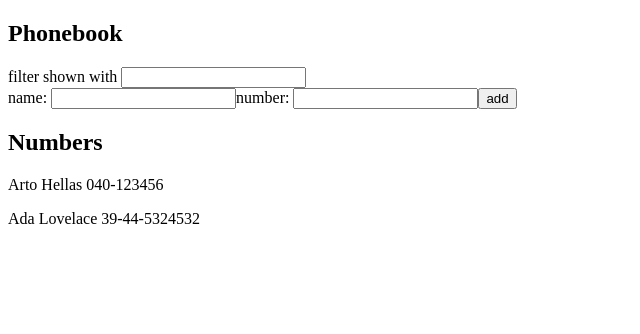
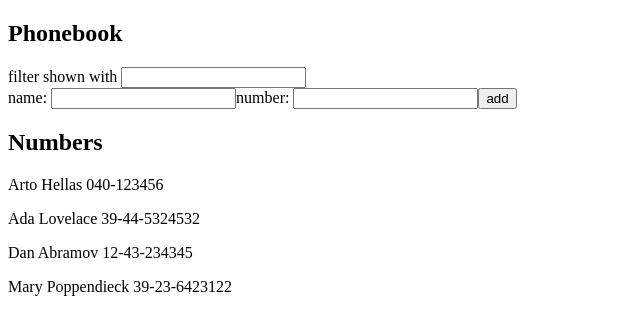
Before and after one commit to JunkyardCat/fullstackcert, a React (Create React App) app in the folder Part2/phonebook/: page / in a window 1280 px wide. Shown: the top 334 px of the page, without its empty margins (0-640 px from the left). Built offline with nearby package versions, Linux system fonts and the light colour scheme.

Commit message:
added the missing data from exercise 2b

```diff
--- a/Part2/phonebook/src/App.js
+++ b/Part2/phonebook/src/App.js
@@ -37,7 +37,9 @@
 const App = () =>{
     const [persons, setPersons]= useState([
             {name:'Arto Hellas', number:'040-123456', id: 1},
-            {name:'Ada Lovelace', number:'39-44-5324532', id: 2}
+            {name:'Ada Lovelace', number:'39-44-5324532', id: 2},
+            {name: 'Dan Abramov', number: '12-43-234345', id: 3},
+            {name: 'Mary Poppendieck', number: '39-23-6423122', id: 4}
     ])
     const [newName, setNewName]= useState('')
     const [newNumber, setNewNumber]= useState('')
```
